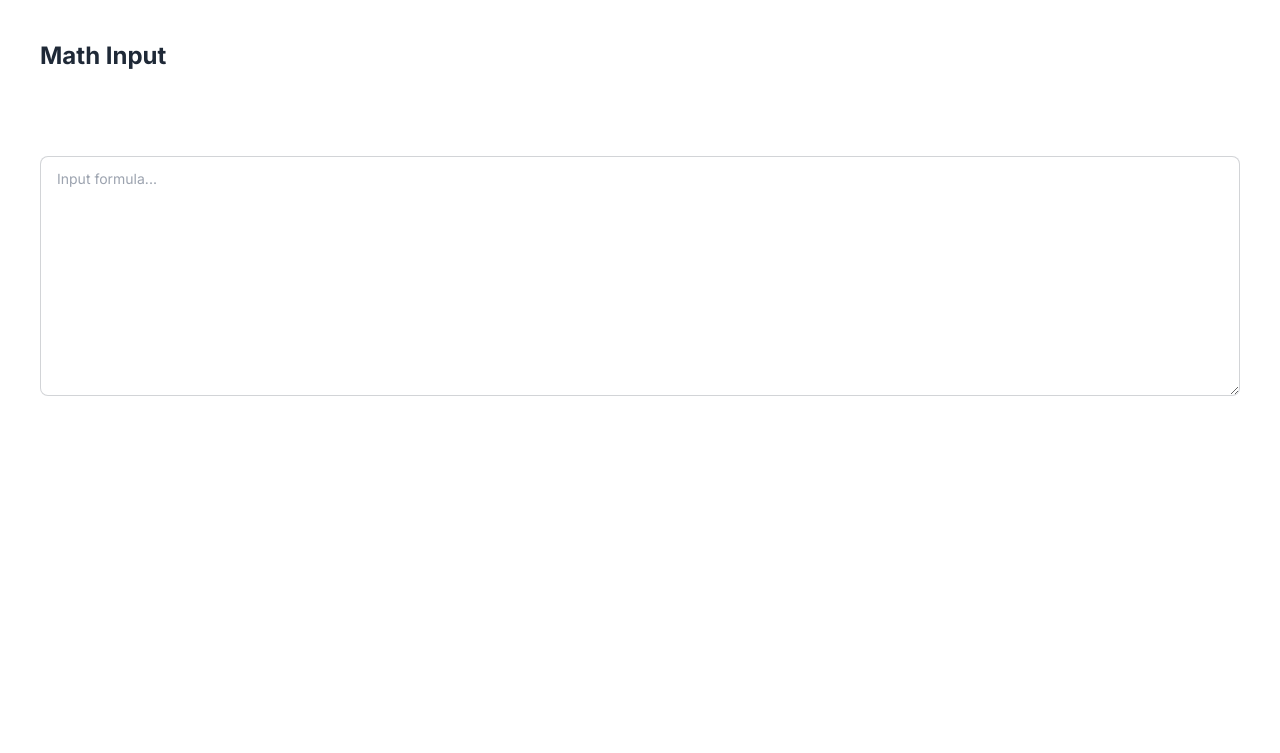
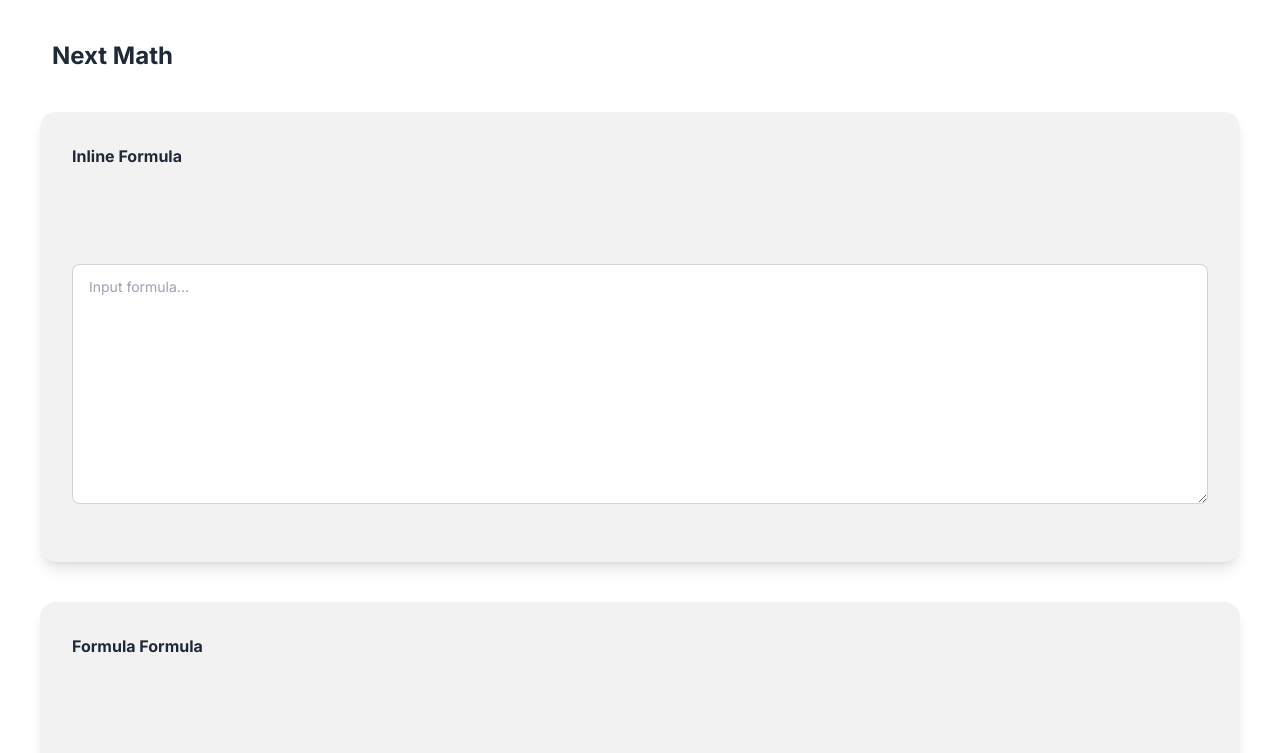
Before and after one commit to tf63/next-katex-exp, a Next.js app: page / in a window 1280 px wide. Shown: the top 753 px of the page. Built offline with nearby package versions, Linux system fonts and the light colour scheme.

Commit message:
[feat] impl block formula

```diff
--- a/app/page.tsx
+++ b/app/page.tsx
@@ -5,10 +5,22 @@ import { MathInput } from '@/components/math-input'
 export default function Home() {
     return (
         <div className="h-screen p-10">
-            <h1 className="text-2xl font-bold">Math Input</h1>
-            <div className="my-10 w-full">
-                <MathInput />
+            <h1 className="ml-3 text-2xl font-bold">Next Math</h1>
+
+            <div className="card bg-base-200 my-10 p-8 shadow-lg">
+                <p className="font-bold">Inline Formula</p>
+                <div className="my-5 w-full">
+                    <MathInput inline={true} />
+                </div>
             </div>
+
+            <div className="card bg-base-200 my-10 p-8 shadow-lg">
+                <p className="font-bold">Formula Formula</p>
+                <div className="my-5 w-full">
+                    <MathInput inline={false} />
+                </div>
+            </div>
+
         </div>
     )
 }
--- a/components/math-input/math-input.tsx
+++ b/components/math-input/math-input.tsx
@@ -4,7 +4,7 @@ import katex from 'katex'
 import { ChangeEvent, useEffect, useRef, useState } from 'react'
 import 'katex/dist/katex.min.css'
 
-export const MathInput = () => {
+export const MathInput = ({ inline }: { inline: boolean }) => {
     const [formula, setFormula] = useState<string>('')
     const formulaRef = useRef<HTMLDivElement>(null)
 
@@ -16,8 +16,9 @@ export const MathInput = () => {
         }
         katex.render(formula, formulaElement, {
             throwOnError: false,
+            displayMode: !inline,
         })
-    }, [formula])
+    }, [formula, inline])
 
     const onChange = (event: ChangeEvent<HTMLTextAreaElement>) => {
         const value = event.target.value
@@ -26,7 +27,7 @@ export const MathInput = () => {
 
     return (
         <div className="w-full">
-            <div>
+            <div className="h-14">
                 <span ref={formulaRef} className="inline-block" />
             </div>
 
@@ -34,7 +35,7 @@ export const MathInput = () => {
                 value={formula}
                 onChange={onChange}
                 spellCheck={false}
-                className="textarea textarea-bordered my-5 h-60 w-full"
+                className="textarea textarea-bordered mt-5 h-60 w-full"
                 placeholder="Input formula..."
             />
         </div>
```
